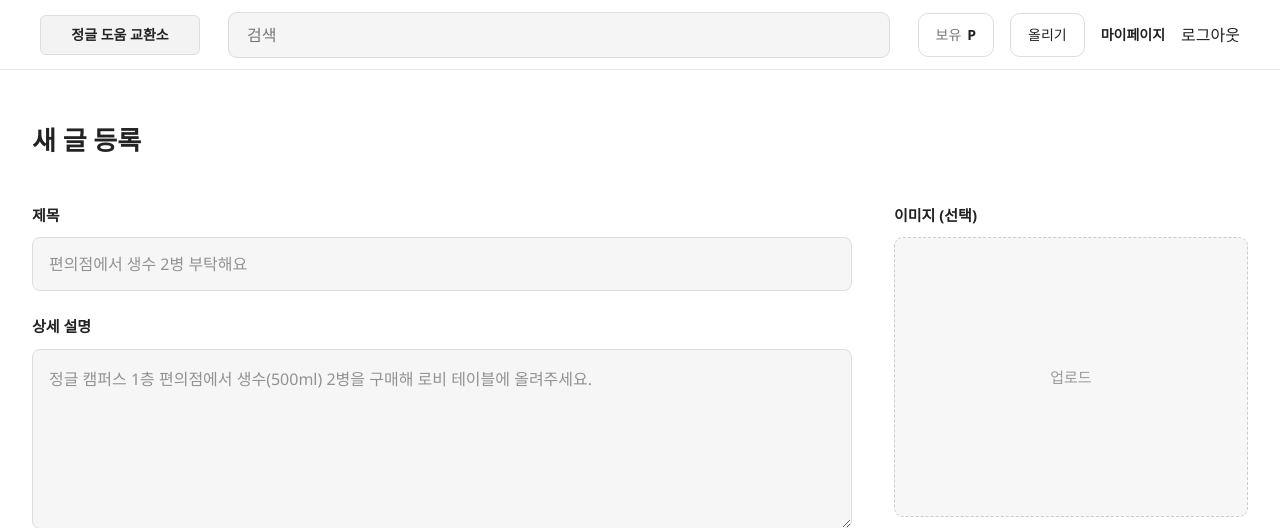
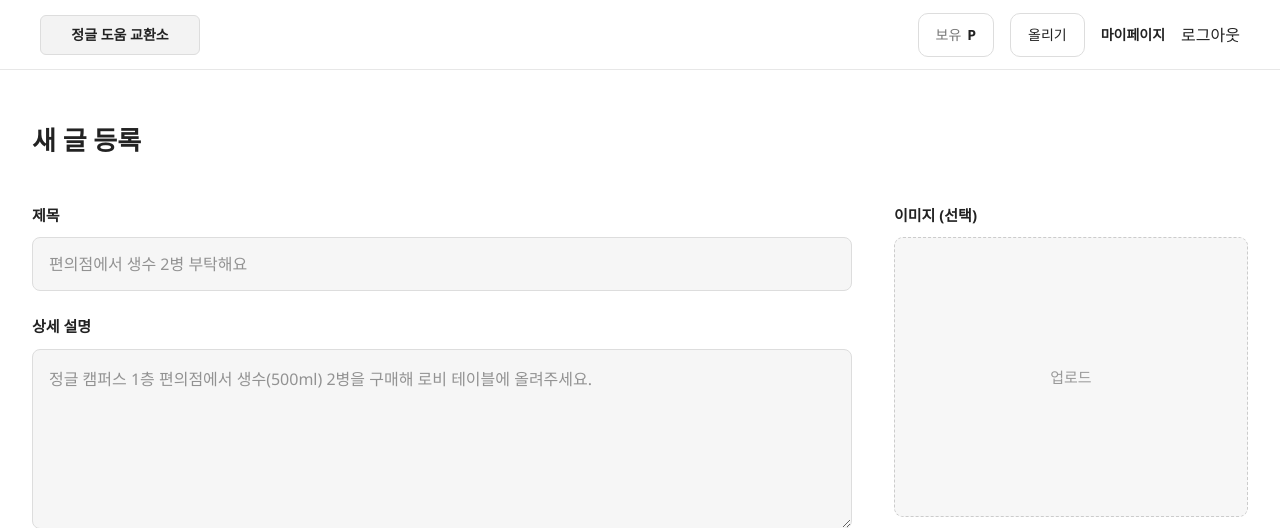
Before and after one commit to shinyena00/Krafton-mini-project, a Flask app: template templates/new_errand.html in a window 1280 px wide. Shown: the top 528 px of the page. Run offline with Flask 3, Linux system fonts and the light colour scheme; the template is opened without the code that fills it, so the values that code supplies are empty; some libraries are stand-ins or nearby versions.

Commit message:
검색 및 정렬 삭제

```diff
--- a/templates/new_errand.html
+++ b/templates/new_errand.html
@@ -17,7 +17,7 @@
 
     .new-errand-navbar {
         display: grid;
-        grid-template-columns: 160px minmax(240px, 1fr) auto;
+        grid-template-columns: 160px 1fr;
         align-items: center;
         gap: 28px;
         width: 100%;
@@ -45,25 +45,11 @@
         color: #222;
     }
 
-    .header-search {
-        width: 100%;
-        height: 46px;
-        padding: 0 18px;
-        border: 1px solid #ddd;
-        border-radius: 9px;
-        background-color: #f5f5f5;
-        color: #222;
-        outline: none;
-    }
-
-    .header-search:focus {
-        border-color: #999;
-        background-color: #fff;
-    }
-
     .header-actions {
         display: flex;
         align-items: center;
+        justify-self: end;
+        margin-left: auto;
         gap: 16px;
         white-space: nowrap;
     }
@@ -337,7 +323,7 @@
 
     @media (max-width: 900px) {
         .new-errand-navbar {
-            grid-template-columns: 130px minmax(180px, 1fr) auto;
+            grid-template-columns: 130px 1fr;
             gap: 14px;
             padding: 0 20px;
         }
@@ -369,10 +355,6 @@
         .brand-placeholder {
             width: 44px;
             flex-shrink: 0;
-        }
-
-        .header-search {
-            min-width: 0;
         }
 
         .point-badge,
@@ -407,13 +389,6 @@
         class="brand-placeholder"
         aria-label="홈으로 이동"
     >정글 도움 교환소</a>
-
-    <input
-        type="text"
-        class="header-search"
-        placeholder="검색"
-        aria-label="검색"
-    >
 
     <div class="header-actions">
         <span class="point-badge">
```
Also changed, not shown: templates/errand_detail.html (+3 -22 lines), templates/errand_edit.html (+3 -15 lines), templates/index.html (+0 -17 lines).
